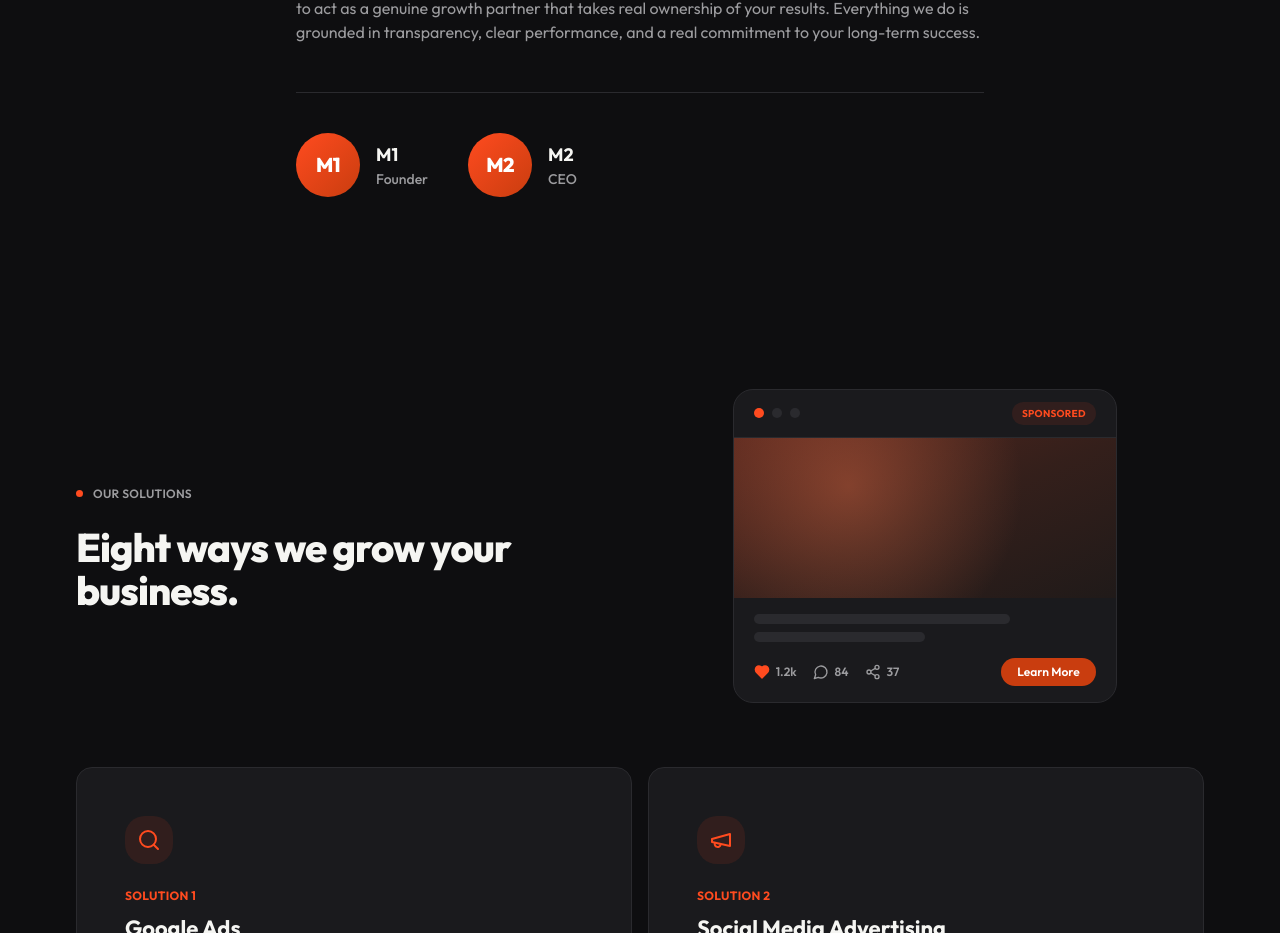
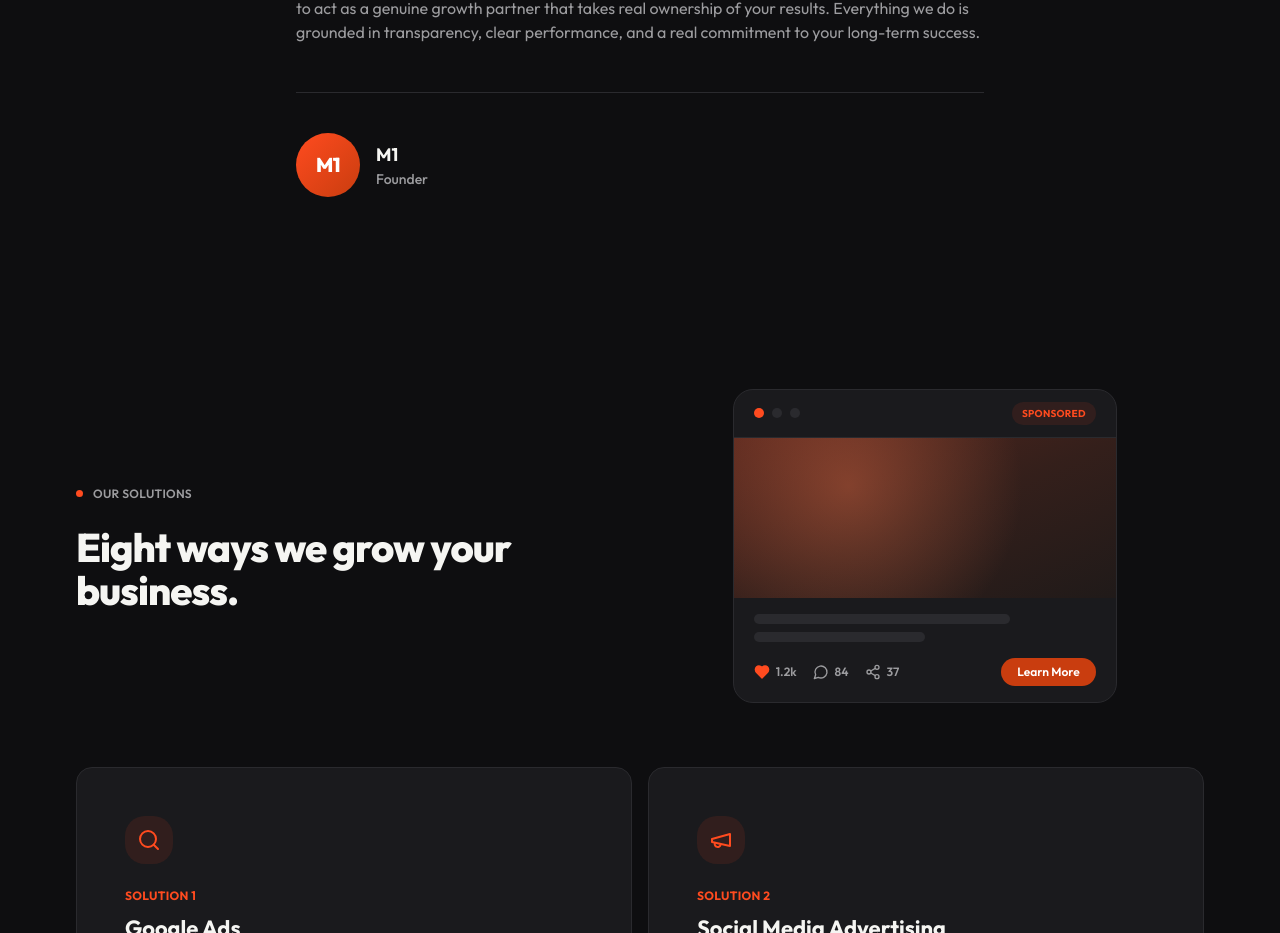
Before and after one commit to smohen985-ux/mm-digital-site, a Next.js app: page /mm-digital-site/ in a window 1280 px wide. Shown: the part 2480-3413 px from the top of the page. Built offline with nearby package versions, Linux system fonts and the light colour scheme.

Commit message:
Update Leadership.tsx

```diff
--- a/src/components/Leadership.tsx
+++ b/src/components/Leadership.tsx
@@ -2,7 +2,6 @@ import { Reveal } from "./Reveal";
 
 const TEAM = [
   { initials: "M1", name: "M1", role: "Founder" },
-  { initials: "M2", name: "M2", role: "CEO" },
 ];
 
 export default function Leadership() {
```
